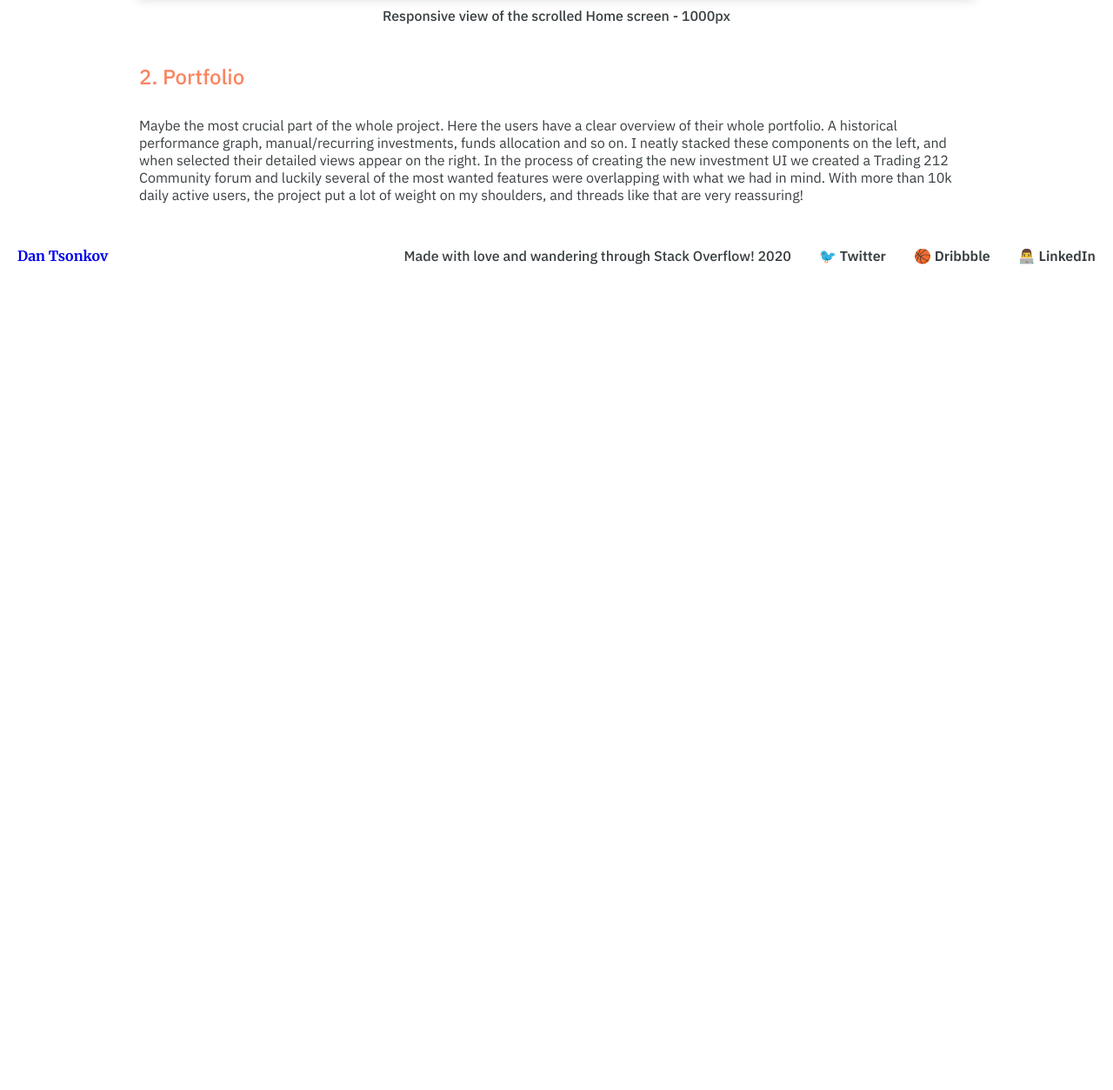
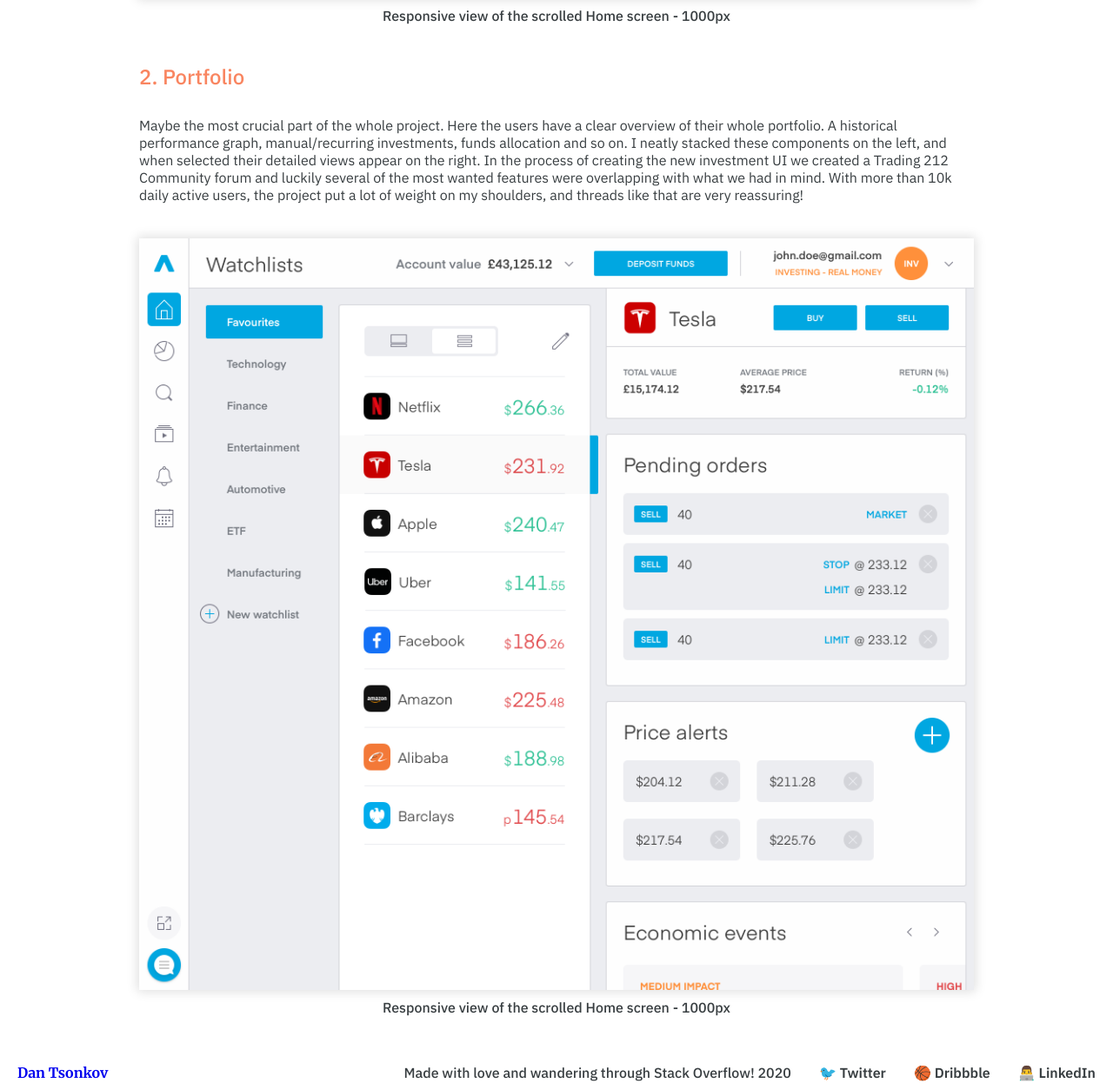
Before and after one commit to dantsonkov/portfolio, a plain HTML site: page 212-invest.html in a window 1280 px wide. Shown: the part 5769-7022 px from the top of the page at 87% size. Before the commit the page ends 6083 px from the top, so only its background shows below. Drawn offline with Linux system fonts and the light colour scheme.

Commit message:
Update 212-invest.html

```diff
--- a/212-invest.html
+++ b/212-invest.html
@@ -117,7 +117,10 @@
             the process of creating the new investment UI we created a Trading 212 Community forum and luckily several
             of the most wanted features were overlapping with what we had in mind. With more than 10k daily active
             users, the project put a lot of weight on my shoulders, and threads like that are very reassuring!</p>
-
+        <figure class="figure">
+            <img class="images" src="images/responsive-1000.png" alt="Responsive view of the platform">
+            <figcaption class="fig-caption">Responsive view of the scrolled Home screen - 1000px</figcaption>
+        </figure>
 
 
 
```
